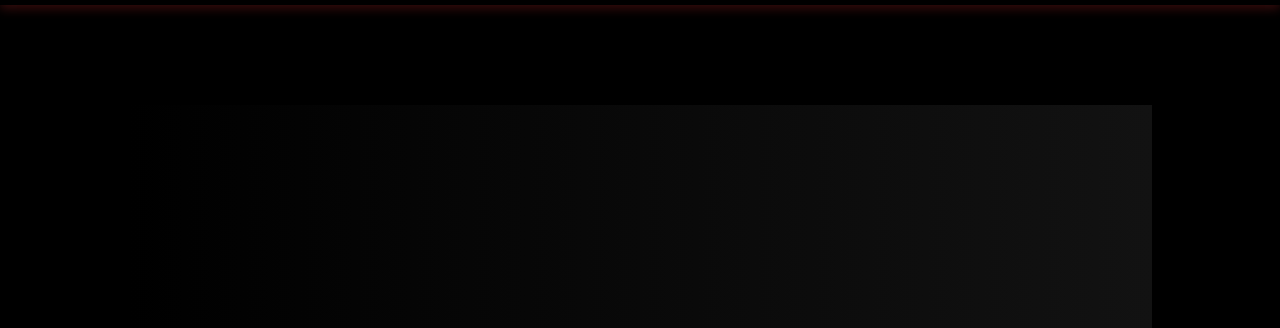
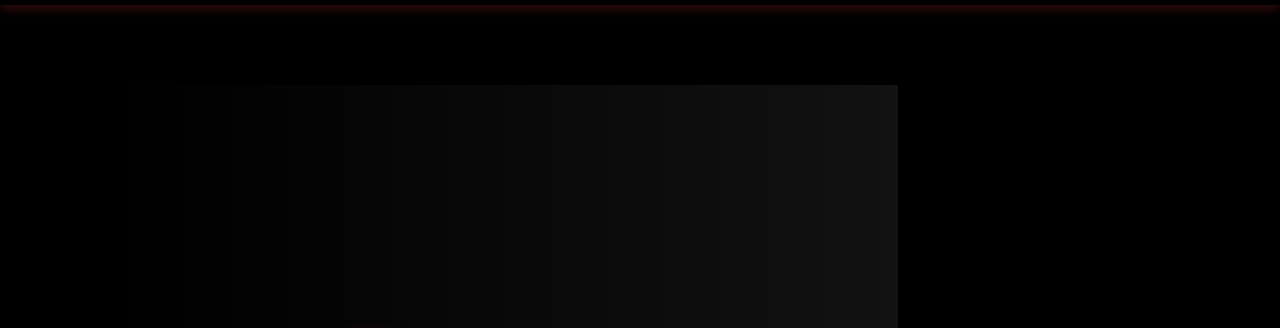
Before and after one commit to shadilshad/portfolio_shadil, a plain HTML site: page index.html in a window 1280 px wide. Shown: the part 63-391 px from the top of the page. Drawn offline with Linux system fonts and the light colour scheme; a script that the page names is missing.

Commit message:
Update js.css

```diff
--- a/js.css
+++ b/js.css
@@ -284,6 +284,14 @@ section {
     color: #bbb;
     margin-bottom: 12px;
 }
+section {
+    height: 100vh; /* Each section takes full screen height */
+    padding: 80px 10%;
+    display: flex;
+    justify-content: left;
+    align-items: left;
+    text-align: left;
+}
 
 /* Footer */
 footer {
```
